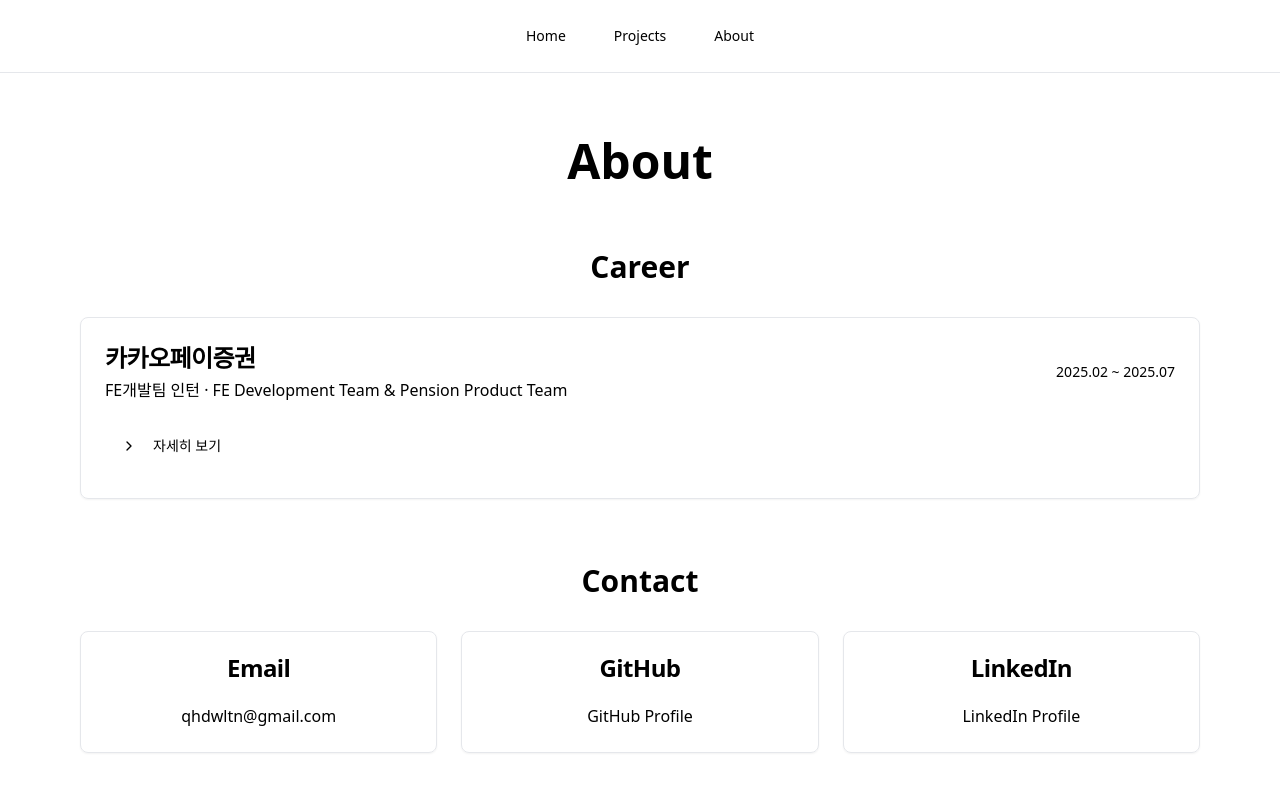
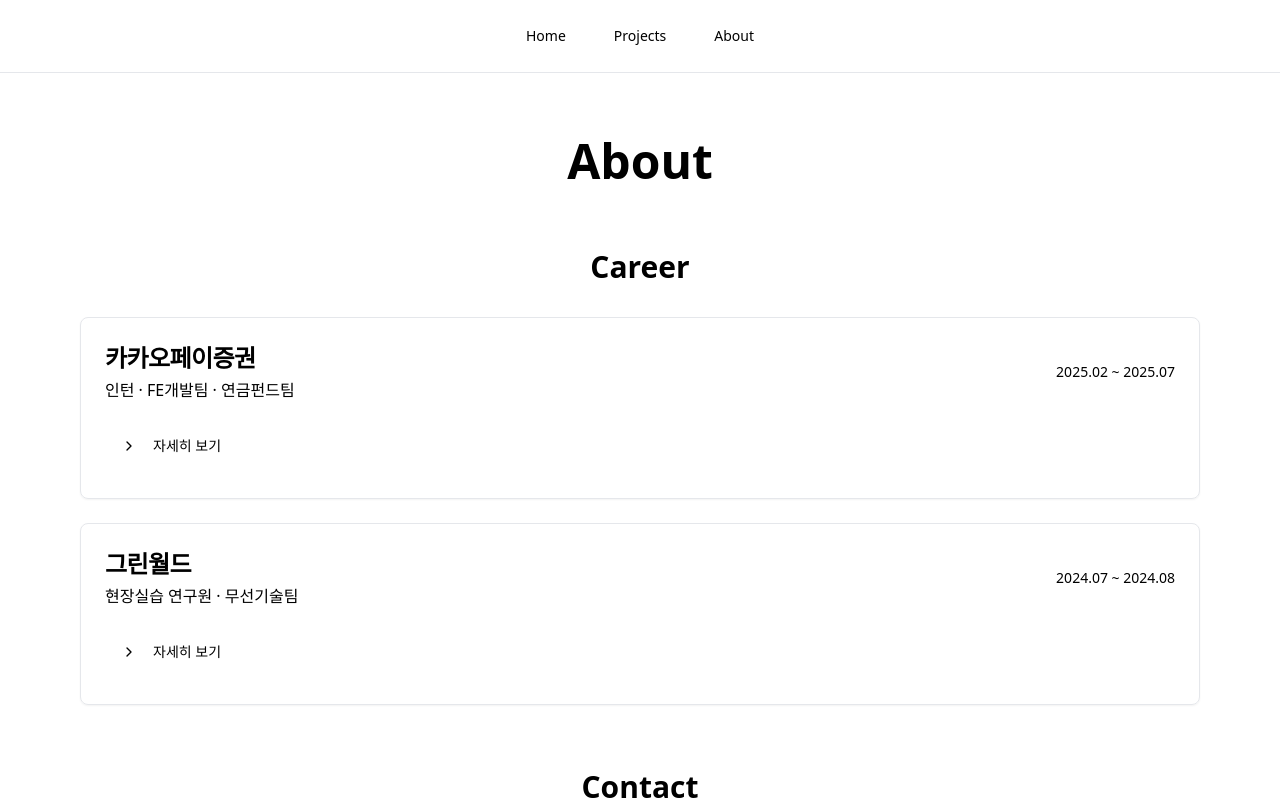
Before and after one commit to salmonco/portfolio, a Next.js app: page /about in a window 1280 px wide. Shown: the top 800 px of the page. Built offline with nearby package versions, Linux system fonts and the light colour scheme.

Commit message:
feat: 데이터 추가

```diff
--- a/components/about/CareerCard.tsx
+++ b/components/about/CareerCard.tsx
@@ -1,5 +1,6 @@
 "use client";
 
+import { Badge } from "@/components/ui/badge";
 import { Button } from "@/components/ui/button";
 import { Card, CardContent, CardHeader, CardTitle } from "@/components/ui/card";
 import { ChevronDown, ChevronRight } from "lucide-react";
@@ -12,6 +13,7 @@
     position: string;
     period: string;
     description: string;
+    techStack: string[];
     projects: Array<{
       title: string;
       period: string;
@@ -58,7 +60,16 @@
 
         {isExpanded && (
           <div className="space-y-6 pt-4">
-            <p className="text-sm sm:text-base">{career.description}</p>
+            <div>
+              <p className="text-sm sm:text-base mb-3">{career.description}</p>
+              <div className="flex flex-wrap gap-1.5">
+                {career.techStack.map((tech, idx) => (
+                  <Badge key={idx} variant="secondary" className="text-xs">
+                    {tech}
+                  </Badge>
+                ))}
+              </div>
+            </div>
 
             {/* Projects */}
             <div className="space-y-4">
--- a/data/career.ts
+++ b/data/career.ts
@@ -2,10 +2,11 @@
   {
     id: 1,
     company: "카카오페이증권",
-    position: "FE개발팀 인턴",
+    position: "인턴",
     period: "2025.02 ~ 2025.07",
     description:
       "증권 탭 내 증권 홈페이지, 연금저축계좌, 펀드 페이지 등 다양한 서비스 유지보수 및 신규 서비스 개발",
+    techStack: ["TypeScript", "Next.js", "React-Query", "MSW", "Storybook"],
     projects: [
       {
         title: "증권 서비스 유지보수",
@@ -38,6 +39,24 @@
       "React Native를 활용한 Build-Measure-Learn: 린 스타트업 서적의 이론을 실제 프로젝트에 적용하는 방법에 대한 기술 토론 발표",
       "인남모(인턴이 남주는 모임): 동료 인턴들과 매주 인사이트를 공유하는 스터디 진행",
     ],
-    team: "FE Development Team & Pension Product Team",
+    team: "FE개발팀 · 연금펀드팀",
+  },
+  {
+    id: 2,
+    company: "그린월드",
+    position: "현장실습 연구원",
+    period: "2024.07 ~ 2024.08",
+    description: "밸브 관개를 원격으로 제어하는 대시보드 SaaS 개발",
+    techStack: ["TypeScript", "React", "WebSocket"],
+    projects: [
+      {
+        title: "원격 제어 대시보드 개발",
+        period: "2024.07 ~ 2024.08",
+        description:
+          "골프장 관리용 밸브 관개 시스템의 원격 제어 및 모니터링 기능 구현",
+      },
+    ],
+    activities: [],
+    team: "무선기술팀",
   },
 ];
```
